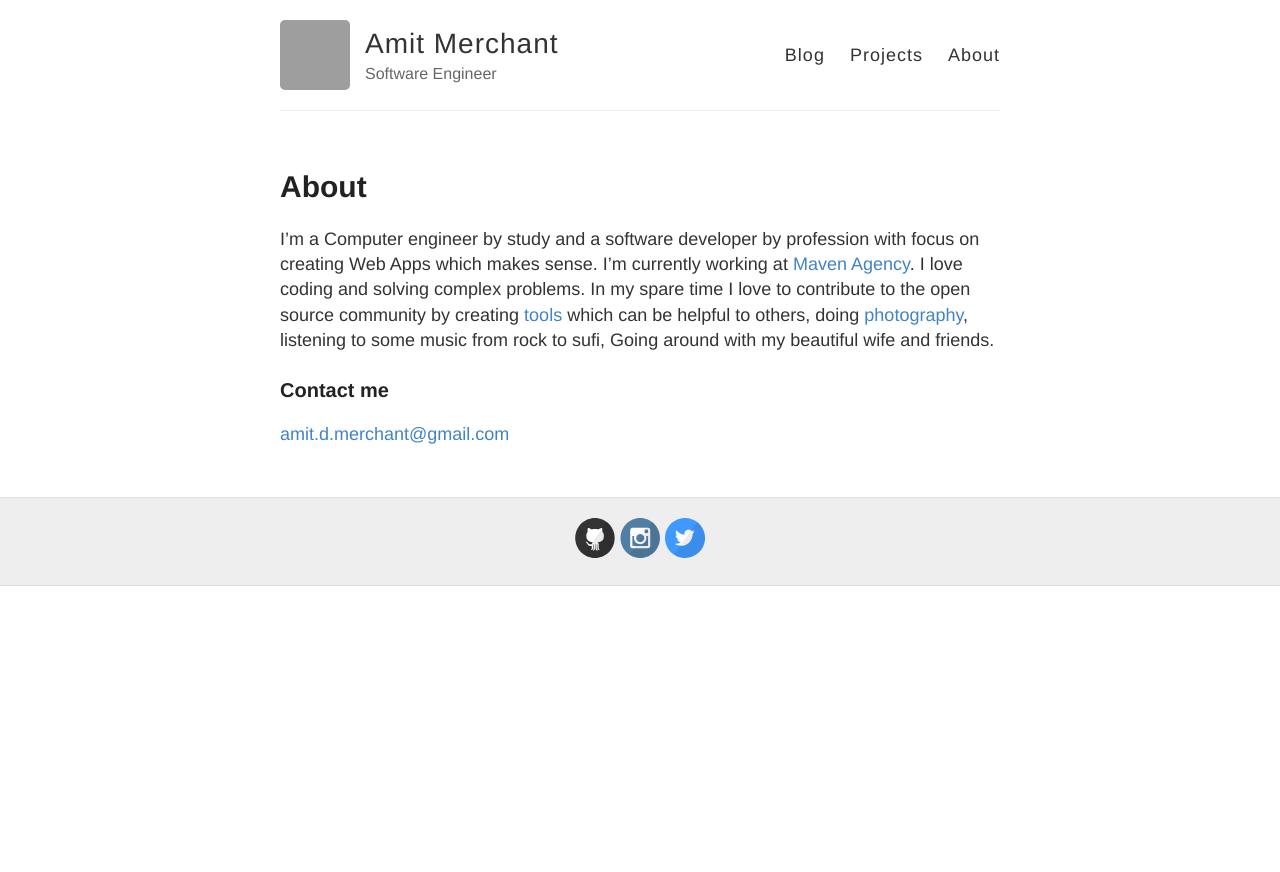
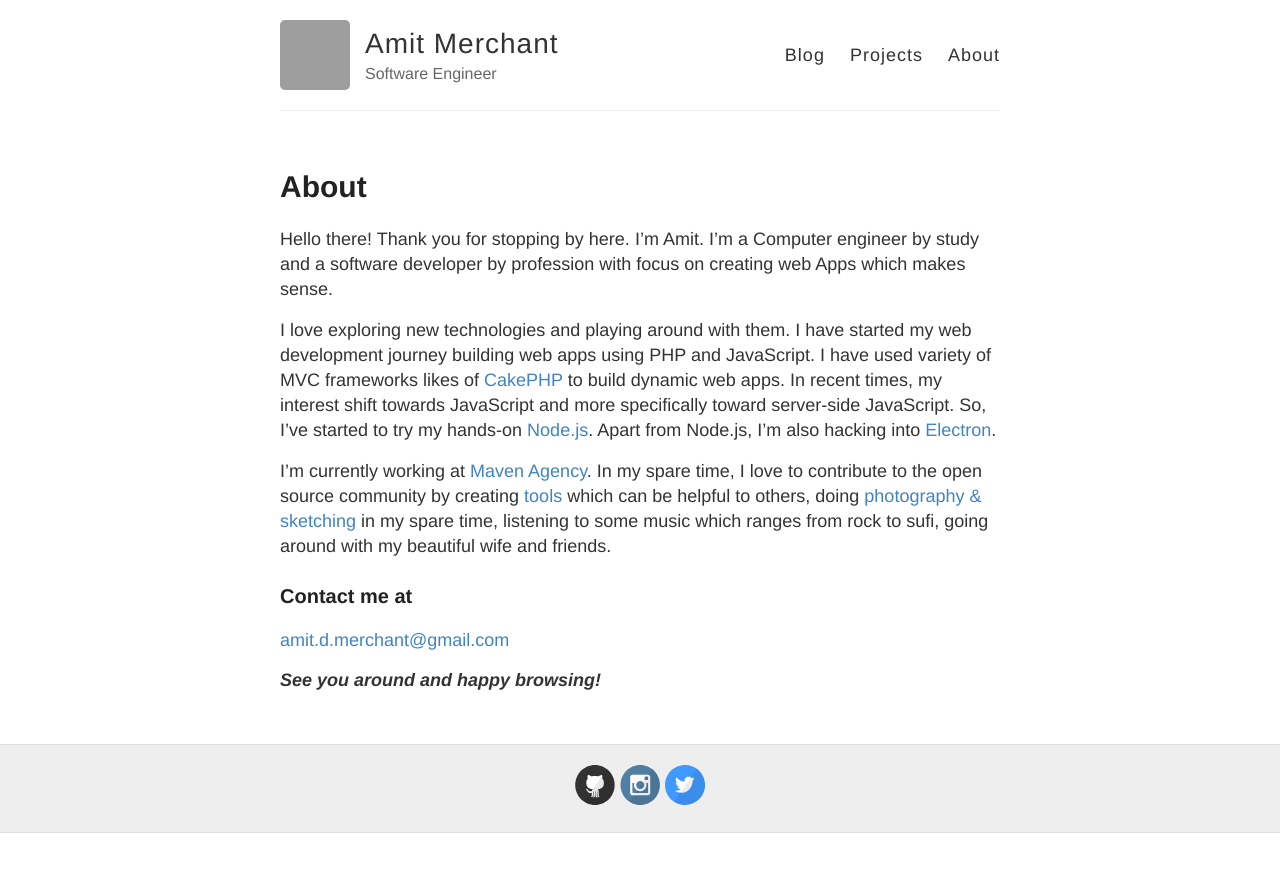
Before and after one commit to varunkumardev/amitmerchant1990.github.io, a Jekyll site: the page built from about.md, in a window 1280 px wide. Shown: the top 872 px of the page. Built offline with Jekyll 4.4.1, drawn with Linux system fonts in a browser that asks for light colours; grey boxes are pictures that could not be loaded.

Commit message:
Update About page

```diff
--- a/about.md
+++ b/about.md
@@ -4,10 +4,14 @@ title: About
 permalink: /about/
 ---
 
-I'm a Computer engineer by study and a software developer by profession with focus on creating Web Apps which makes sense.
-I'm currently working at [Maven Agency](http://www.mavenagency.co.za). I love coding and solving complex problems.
-In my spare time I love to contribute to the open source community by creating [tools](https://github.com/amitmerchant1990) which can be helpful to others, doing [photography](https://www.instagram.com/amit_merchant/), listening to some music from rock to sufi, Going around with my beautiful wife and friends.
+Hello there! Thank you for stopping by here. I'm Amit. I'm a Computer engineer by study and a software developer by profession with focus on creating web Apps which makes sense.
 
-### Contact me
+I love exploring new technologies and playing around with them. I have started my web development journey building web apps using PHP and JavaScript. I have used variety of MVC frameworks likes of [CakePHP](http://cakephp.org) to build dynamic web apps. In recent times, my interest shift towards JavaScript and more specifically toward server-side JavaScript. So, I've started to try my hands-on [Node.js](https://nodejs.org/en). Apart from Node.js, I'm also hacking into [Electron](https://electron.atom.io).
+
+I'm currently working at [Maven Agency](http://www.mavenagency.co.za). In my spare time, I love to contribute to the open source community by creating [tools](https://github.com/amitmerchant1990) which can be helpful to others, doing [photography & sketching](https://www.instagram.com/amit_merchant/) in my spare time, listening to some music which ranges from rock to sufi, going around with my beautiful wife and friends.
+
+### Contact me at
 
 [amit.d.merchant@gmail.com](mailto:amit.d.merchant@gmail.com)
+
+**_See you around and happy browsing!_**
```
